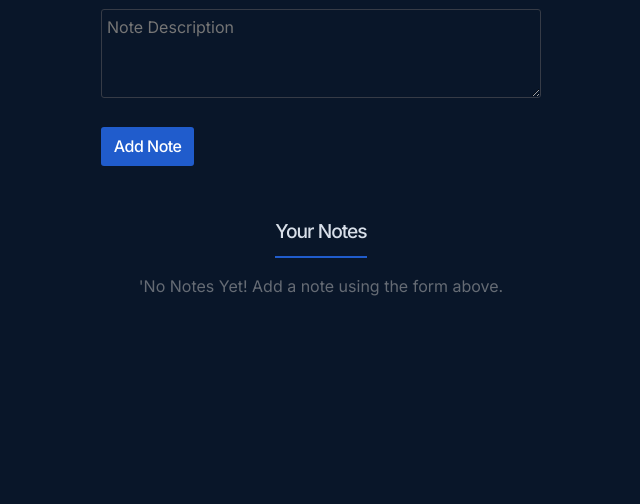
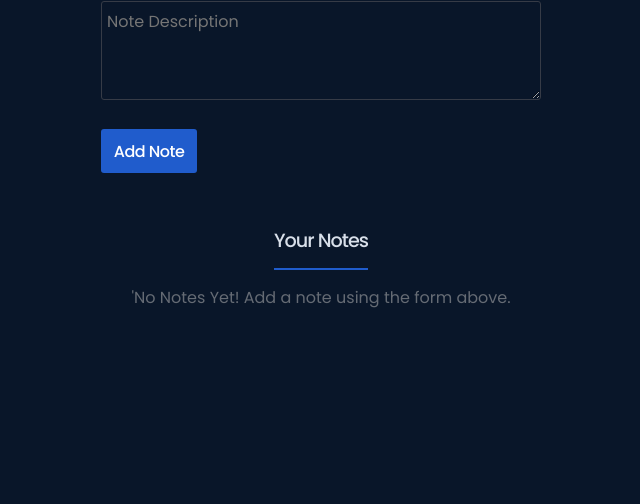
Before and after one commit to vjymisal0/GetNotes, a plain HTML site: page index.html in a window 1280 px wide. Shown: the part 296-800 px from the top of the page, without its empty margins (319-959 px from the left). Drawn offline with Linux system fonts and the light colour scheme.

Commit message:
font update after long time

```diff
--- a/CSS/styles.css
+++ b/CSS/styles.css
@@ -1,4 +1,3 @@
-@import url('https://fonts.googleapis.com/css2?family=Inter:wght@400;500;600;700&display=swap');
 
 :root {
     --white: #d8dfe9;
@@ -23,7 +22,6 @@
     padding: 0;
     box-sizing: border-box;
     color: var(--white);
-    font-family: 'Inter', sans-serif;
     font-weight: 400;
 }
 
--- a/index.html
+++ b/index.html
@@ -9,8 +9,17 @@
       crossorigin="anonymous"
     ></script>
     <link rel="stylesheet" href="CSS/styles.css" />
+    <link
+      href="https://fonts.googleapis.com/css2?family=Poppins:ital,wght@0,100;0,200;0,300;0,400;0,500;0,600;0,700;0,800;0,900;1,100;1,200;1,300;1,400;1,500;1,600;1,700;1,800;1,900&family=Roboto:ital,wght@0,100..900;1,100..900&display=swap"
+      rel="stylesheet">
   </head>
-
+<style>
+  * {
+    font-family: "Poppins", sans-serif;
+    /* font-weight: 200; */
+    /* font-style: normal; */
+  }
+</style>
   <body>
     <header>
       <div class="container">
```
